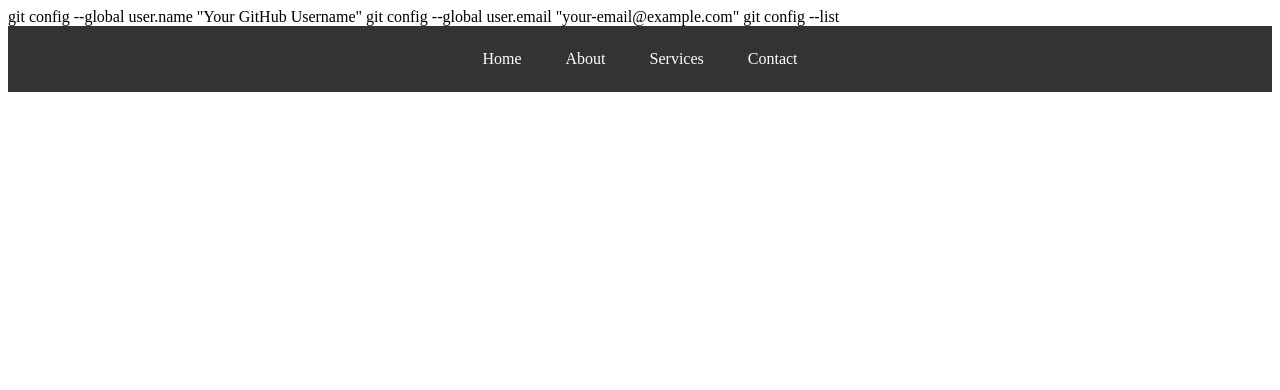
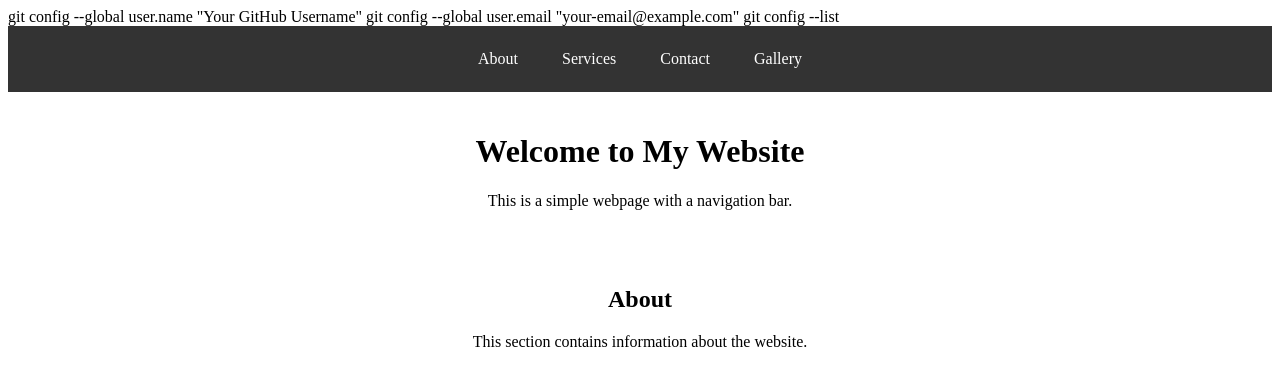
Before and after one commit to Gerald-Star/Navbar, a plain HTML site: page index.html in a window 1280 px wide. Drawn offline with Linux system fonts and the light colour scheme.

Commit message:
create additional Navbar

```diff
--- a/index.html
+++ b/index.html
@@ -17,12 +17,27 @@ git config --list
 
 <body>
   <div style="background-color: #333; overflow: hidden; padding: 10px 0; text-align: center;">
-    <a href="#home" style="color: white; text-decoration: none; padding: 14px 20px; display: inline-block;">Home</a>
+
     <a href="#about" style="color: white; text-decoration: none; padding: 14px 20px; display: inline-block;">About</a>
     <a href="#services"
       style="color: white; text-decoration: none; padding: 14px 20px; display: inline-block;">Services</a>
     <a href="#contact"
       style="color: white; text-decoration: none; padding: 14px 20px; display: inline-block;">Contact</a>
+
+      <a href="#gallery" style="color: white; text-decoration: none; padding: 14px 20px; display: inline-block;">Gallery</a>
+  </div>
+
+
+  <div style="padding: 20px; text-align: center;">
+    <h1>Welcome to My Website</h1>
+    <p>This is a simple webpage with a navigation bar.</p>
+
+  </div>
+
+  <div id="about" style="padding: 20px; text-align: center;">
+    <h2>About</h2>
+    <p>This section contains information about the website.</p>
+
   </div>
 </body>
 
```
